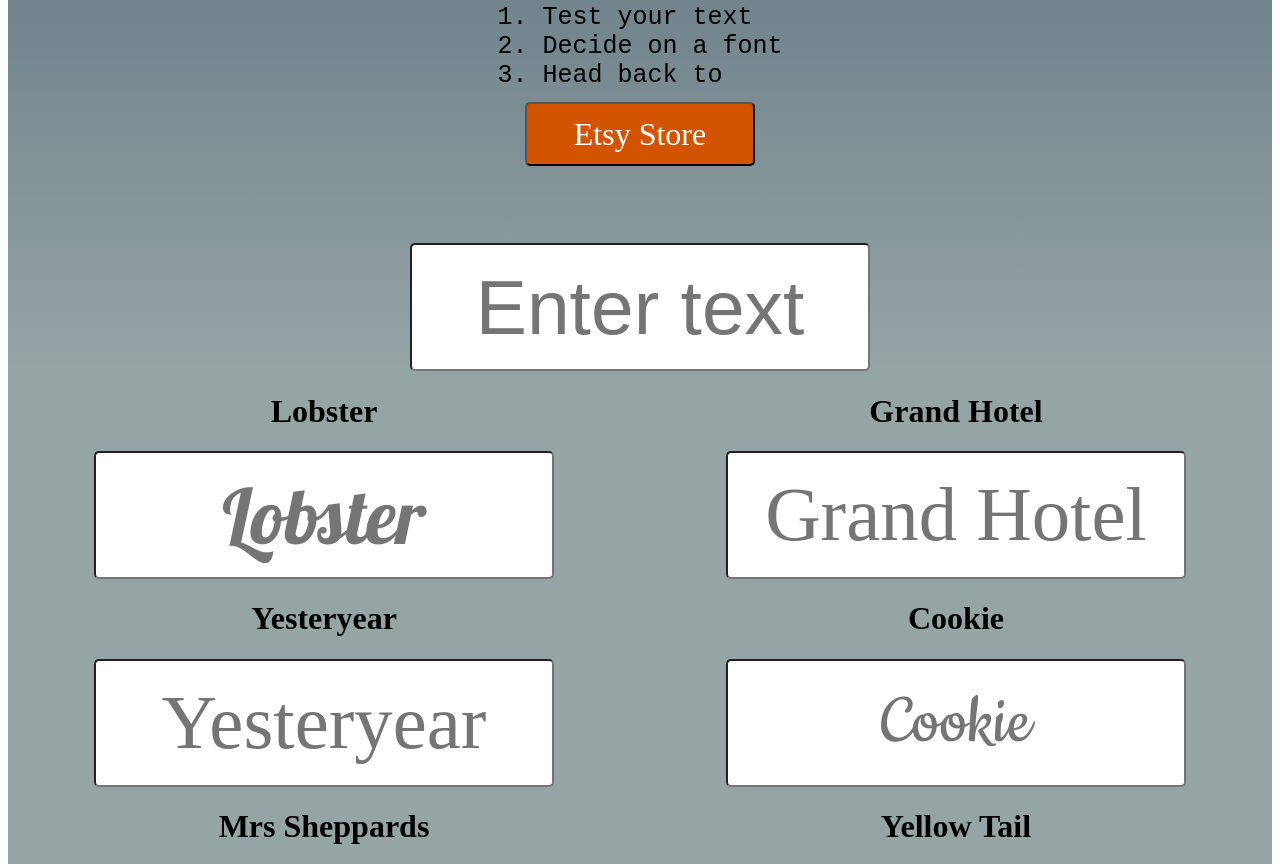
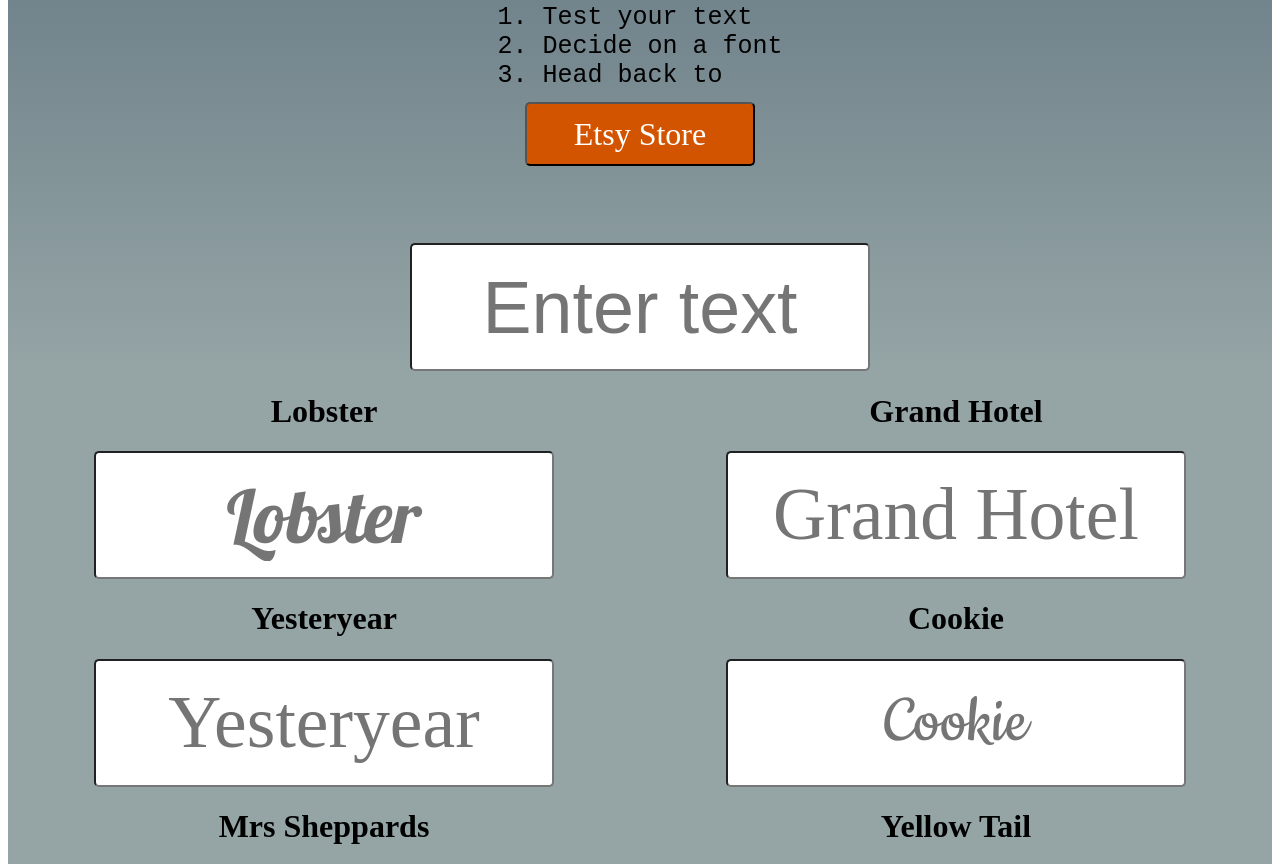
Before and after one commit to eliasgrey9/Font-Room, a plain HTML site: page index.html in a window 1280 px wide. Shown: the part 652-1516 px from the top of the page. Drawn offline with Linux system fonts and the light colour scheme; a web font is replaced by a local one.

Commit message:
Update style.css

```diff
--- a/style.css
+++ b/style.css
@@ -9,7 +9,7 @@ input{
   display:flex;
   flex-direction:column;
   flex-wrap:wrap;
-  font-size:6vw;
+  font-size:5.75vw;
   text-align:center;
 
 }
```
